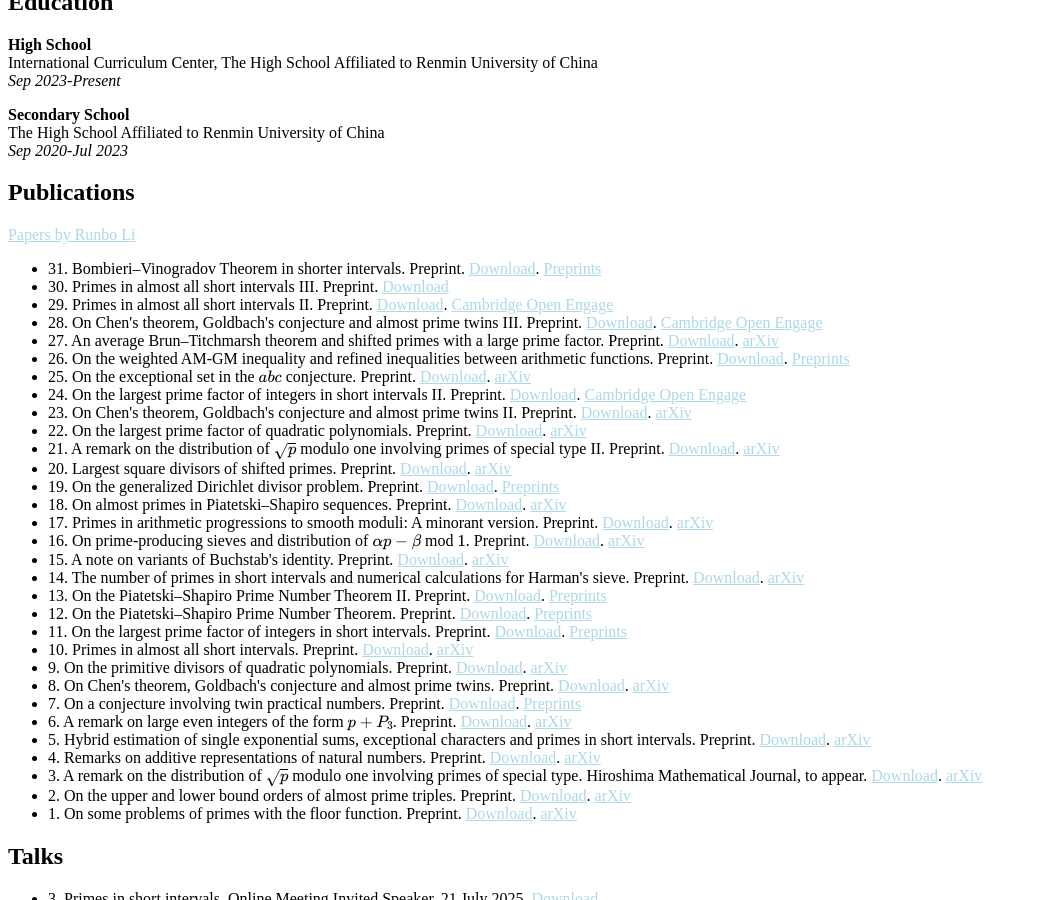
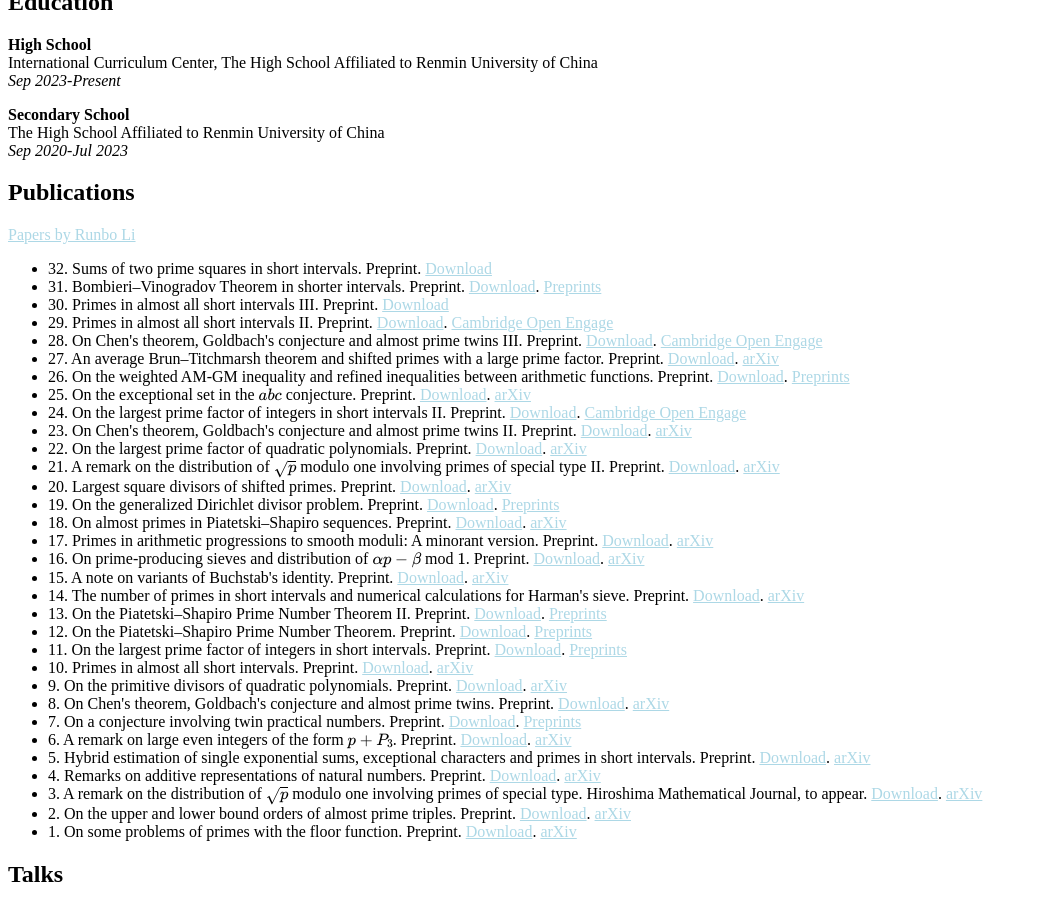
Before and after one commit to CareyRunboLi/CareyRunboLi.github.io, a Jekyll site: the page built from index.md, in a window 1280 px wide and 900 px high, scrolled down 1605 px. Shown: the whole window, without its empty margins (0-1037 px from the left). Built offline with Jekyll 4.4.1, drawn with Linux system fonts in a browser that asks for light colours; some web fonts are replaced; formulas are drawn with MathJax 3; a style sheet for code colours, icons or effects is not loaded; our own code applies the rules of GitHub Pages for plain Markdown files.

Commit message:
Update preprints.md

```diff
--- a/_includes/preprints.md
+++ b/_includes/preprints.md
@@ -9,6 +9,7 @@
 <a href="https://runbolicarey.com/assets/downloads/Papers_by_Runbo_Li_website.pdf"><span>Papers by Runbo Li</span></a>
 
 <ul style="margin:0 0 5px;">
+  <li>32. Sums of two prime squares in short intervals. Preprint. <a href="https://runbolicarey.com/assets/downloads/Sums_of_two_prime_squares_in_short_intervals.pdf"><span>Download</span></a></li>
   <li>31. Bombieri–Vinogradov Theorem in shorter intervals. Preprint. <a href="https://runbolicarey.com/assets/downloads/Bombieri__Vinogradov_Theorem_in_shorter_intervals.pdf"><span>Download</span></a>. <a href="https://www.preprints.org/manuscript/202511.0089/v1"><span>Preprints</span></a></li>
   <li>30. Primes in almost all short intervals III. Preprint. <a href="https://runbolicarey.com/assets/downloads/Primes_in_almost_all_short_intervals_III.pdf"><span>Download</span></a></li>
   <li>29. Primes in almost all short intervals II. Preprint. <a href="https://runbolicarey.com/assets/downloads/Primes_in_almost_all_short_intervals_II.pdf"><span>Download</span></a>. <a href="https://doi.org/10.33774/coe-2025-jrnjl"><span>Cambridge Open Engage</span></a></li>
```
